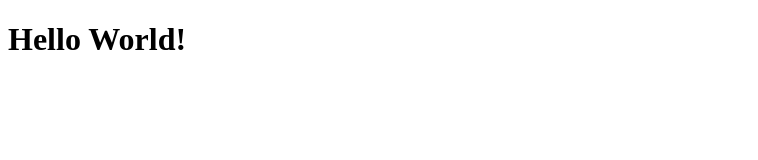
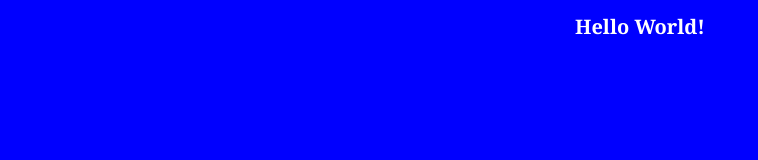
Before and after one commit to Karina2913/personal-website, a plain HTML site: page index.html in a window 1280 px wide. Shown: the whole page, without its empty margins (0-758 px from the left). Drawn offline with Linux system fonts and the light colour scheme.

Commit message:
add style.css, connect to index.html

```diff
--- a/index.html
+++ b/index.html
@@ -1,6 +1,7 @@
 <!DOCTYPE html>
 <html lang="en">
   <head>
+      <link rel="stylesheet" href="style.css"/>
       <title>Karina's Personal Website</title>
   </head>
   <body>
--- /dev/null
+++ b/style.css
@@ -0,0 +1,10 @@
+body {
+    background: blue;
+}
+
+h1 {
+    text-align: center;
+    color: #fff;
+    font-family: Georgia, 'Times New Roman', Times, serif;
+    font-size: 20px;
+}
```
